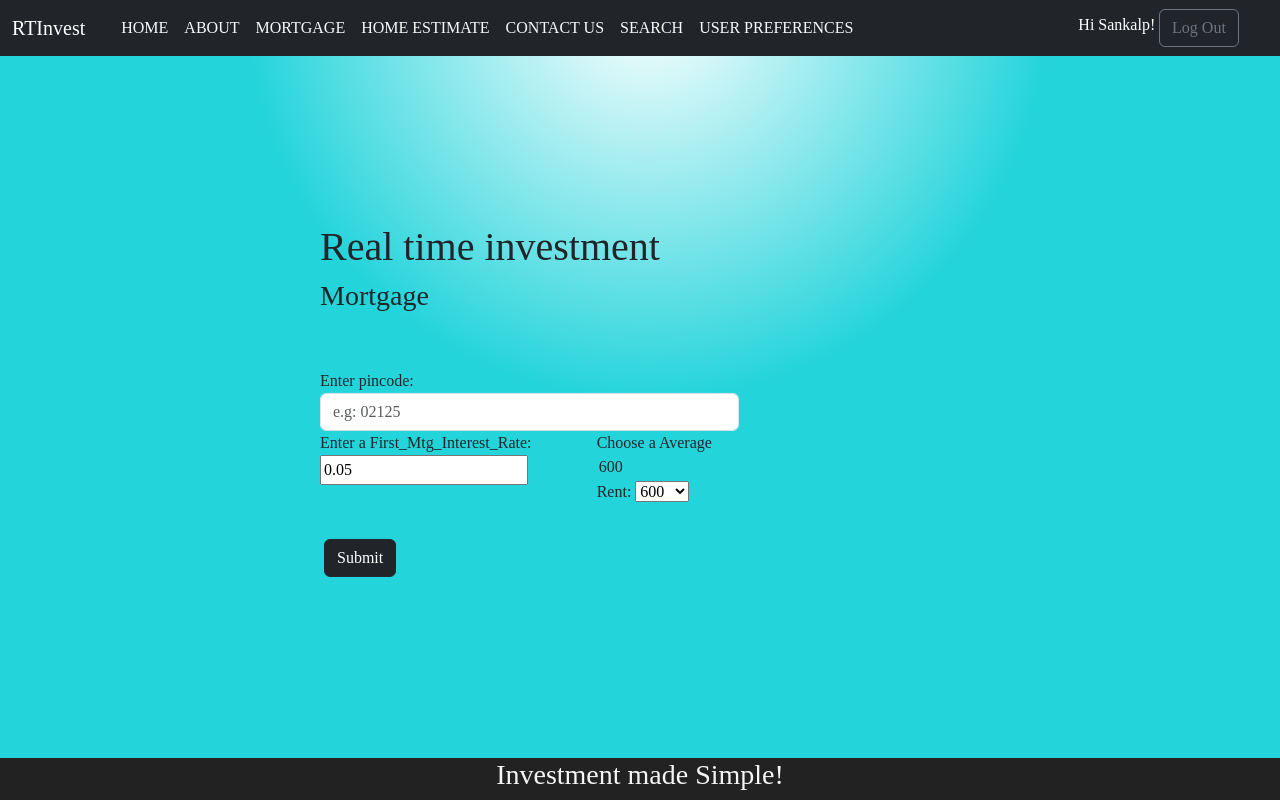
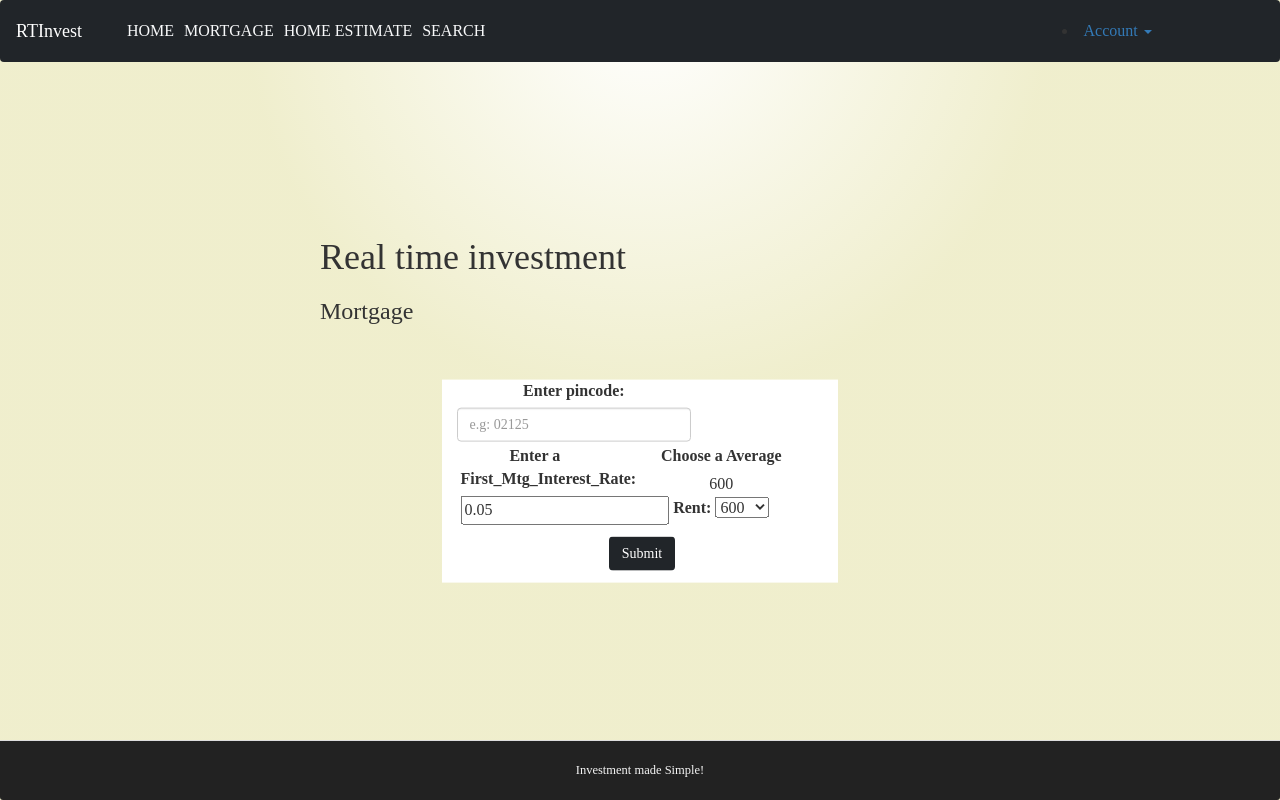
Before and after one commit to Sankalp-Vaish/CS682, a Django app: page /mortgage/ in a window 1280 px wide. Run offline with Django 4.2, Linux system fonts and the light colour scheme; a user stored in the database is signed in; data comes from the database, SQL or seed files in the repository; both versions use the stored data as it was after the commit; some libraries are stand-ins or nearby versions.

Commit message:
design changes

```diff
--- a/app/static/myfirst.css
+++ b/app/static/myfirst.css
@@ -1,7 +1,3 @@
-body {
-    font-family: verdana;
-  }
-
 .back {
     width: 100%;
     opacity: 0.5;
@@ -90,7 +86,7 @@ body {
 
 .gradient-background {
   /*background: linear-gradient(60deg, rgba(1 127 164), rgba(241, 240, 221, 0));*/
-  background: radial-gradient(401px at 50.6% -0.3%, rgba(255, 255, 255, 0.31) 1.2%, rgb(36, 212, 219) 100.2%);
+  background: radial-gradient(401px at 50.6% -0.3%, rgba(255, 255, 255, 0.31) 1.2%, rgb(207 203 100 / 32%) 100.2%);
   height: 100vh;
   width: 100vw;
 }
@@ -139,16 +135,19 @@ body {
 .panel-footer{
   position: absolute;
   bottom: 0;
+  size: 10px;
 	background-color: #222;
   color: whitesmoke;
 	width: 100%;
   text-align: center;
 }
-.panel-footer div.row{
-	/* margin-bottom: 25px; */
-  color: whitesmoke;
-  left: 50%;
+.panel-footer h3{
+	font-size: 1.25rem;
+  margin-top: 1%;
+  margin-bottom: 1%;
 }
+
+
 
 .house-card {
   margin-bottom: 5px;
@@ -156,4 +155,62 @@ body {
 
 body {
   font-family: 'Times New Roman', serif;
+  font-size: 16px;
 }
+
+#form-title{
+  margin-bottom: 5%;
+}
+
+.signup_button{
+  margin-bottom: 8%;
+  position: relative;
+  top: 10px;
+  left: 59px;
+}
+
+.home_back{
+  text-align: center;
+  background-color: #ffffff;
+
+}
+
+.est_back{
+  text-align: center;
+  background-color: #ffffff;
+  width: 100%;
+  position: relative;
+  top: 50%;
+  max-width: 62%;
+  left: 14%
+}
+
+.mort_back{
+  text-align: center;
+  background-color: #ffffff;
+  width: 100%;
+  position: relative;
+  top: 50%;
+  max-width: 62%;
+}
+
+.col-sm-3{
+  width: 95%;
+  margin-left: 1%;
+  margin-right: 1%;
+  margin-top: 1%;
+  margin-bottom: 1%;
+}
+
+.col-sm-5{
+  width: 45%;
+  margin-left: 1%;
+  margin-right: 1%;
+  margin-top: 1%;
+  margin-bottom: 1%;
+}
+
+.submit{
+  margin-bottom: 3%;
+  margin-top: 2%;
+}
--- a/app/templates/mortgage.html
+++ b/app/templates/mortgage.html
@@ -16,7 +16,8 @@
 
 
   {% if flag == "False" %}
-
+  <div class="container mort_back">
+    <div>
     <form action="" method="POST">
         {% csrf_token %}
         <div class="row">
@@ -51,16 +52,16 @@
 
 
 
-          <div class="col-sm-4">
+          <div class="submit">
             <label></label>
-            <button class="btn btn-dark" style="margin-top: 18%;">Submit</button>
+            <button class="btn btn-dark" >Submit</button>
           </div>
         </div>
         <!-- <h4>Enter pincode</h4>
         <input type="text" name="pincode">
         <button >Submit </button> -->
       </form>
-
+    </div></div>
   {% else %}
 
     <br><br>
--- a/app/templates/registration/signup.html
+++ b/app/templates/registration/signup.html
@@ -9,7 +9,7 @@
 		<div class="d-flex justify-content-center h-100">
 			<div class="user_card">
 				<div class="d-flex justify-content-center">
-					<h3 id="form-title">REGISTER ACCOUNT</h3>
+					<h4 id="form-title">REGISTER ACCOUNT</h4>
 				</div>
 				<div class="d-flex justify-content-center form_container">
 
@@ -26,7 +26,7 @@
     {{ form.password2.label}}
     <p>{{ form.password2}}</p>
   </div>
-    <button class="btn btn-dark" type="submit">Sign Up</button>
+    <button class="btn btn-dark signup_button" type="submit">Sign Up</button>
   </form></div>
 </div></div></div></div></div>
 {% endblock %}
--- a/templates/master.html
+++ b/templates/master.html
@@ -3,21 +3,23 @@
 <html>
   <head>
     <title>{% block title %}{% endblock %}</title>
-  {% load bootstrap5 %}
-  {% bootstrap_css %}
-  {% bootstrap_javascript %}
+    {% load bootstrap5 %} {% bootstrap_css %} {% bootstrap_javascript %}
     <script>
-  function sub(){
+      function sub() {
         alert(" Nice ");
       }
     </script>
-
+      <link rel="stylesheet" href="https://maxcdn.bootstrapcdn.com/bootstrap/3.4.1/css/bootstrap.min.css">
+      <script src="https://ajax.googleapis.com/ajax/libs/jquery/3.6.3/jquery.min.js"></script>
+      <script src="https://maxcdn.bootstrapcdn.com/bootstrap/3.4.1/js/bootstrap.min.js"></script>
   </head>
   <script src="{% static 'app.js' %}"></script>
-<script type="text/javascript" src="{% static 'jquery-3.6.0.min.js' %}"></script>
-<link rel="stylesheet" href="{% static 'myfirst.css' %}">
+  <script
+    type="text/javascript"
+    src="{% static 'jquery-3.6.0.min.js' %}"
+  ></script>
+  <link rel="stylesheet" href="{% static 'myfirst.css' %}" />
   <body class="gradient-background">
-
     <nav class="navbar navbar-expand-sm bg-dark navbar-dark">
       <div class="container-fluid">
         <a class="navbar-brand" href="/">RTInvest</a>
@@ -26,41 +28,85 @@
             <li class="nav-item">
               <a class="nav-link link-light" href="/home">HOME</a>
             </li>
-        <li class="nav-item">
+            <!-- <li class="nav-item">
               <a class="nav-link link-light" href="/about">ABOUT</a>
-        </li>
+            </li> -->
             <li class="nav-item">
               <a class="nav-link link-light" href="/mortgage">MORTGAGE</a>
             </li>
             <li class="nav-item">
               <a class="nav-link link-light" href="/test3">HOME ESTIMATE</a>
             </li>
-        <li class="nav-item">
+            <!-- <li class="nav-item">
               <a class="nav-link link-light" href="/help">CONTACT US</a>
-        </li>
+            </li> -->
             <li class="nav-item">
               <a class="nav-link link-light" href="/displayPage">SEARCH</a>
             </li>
-        <li class="nav-item">
+            <!-- <li class="nav-item">
               <a class="nav-link link-light" href="/prefrence">USER PREFERENCES</a>
-        </li>
+            </li> -->
+
+
+
+
+
+
+
           </ul>
+
         </div>
         {% if user.is_authenticated %}
-    <div style="width: 20%; float: right;">
-      <p style="color: white; float: left; margin: 2%;">Hi {{ user.username }}! </p>
-      <a class="btn btn-outline-secondary" href="{% url 'logout' %}">Log Out</a>
-    </div>
+        <div style="width: 20%; float: right">
+          <li class="dropdown">
+            <a data-toggle="dropdown" href="/">Account <span class="caret"></span></a>
+            <ul class="dropdown-menu">
+              <li class=" active">
+                <p style="float: left; margin: 2%; position: relative; left: 26%;">
+                  Hi {{ user.username }}!
+                </p></li>
+              <li>
+                <a href="/prefrence">
+                  <span class="glyphicon glyphicon-home"></span> USER PREFERENCES</a>
+              </li>
+              <li>
+                <a href="/help">
+                  <span class="glyphicon glyphicon-shopping-cart"></span> CONTACT US</a>
+              </li>
+              <li>
+                <a href="/about">
+                  <span class="glyphicon glyphicon-info-sign"></span> About</a>
+              </li>
+              <li><a href="{% url 'logout' %}"><span class="glyphicon glyphicon-log-in"></span> LogOut</a></li>
+            </ul>
+          </li></div>
+
+
         {% else %}
-      <div style="width: 20%; float: right;">
-        <a class="btn btn-outline-light text-light" href="{% url 'login' %}">Log In</a>
-        <a class="btn btn-outline-secondary" href="{% url 'signup' %}">Sign up</a>
-      </div>
+        <div style="width: 20%; float: right">
+          <li class="dropdown">
+            <a data-toggle="dropdown" href="/main">More<span class="caret"></span></a>
+            <ul class="dropdown-menu">
+              <li class="">
+                <a href="/help">
+                  <span class="glyphicon glyphicon-shopping-cart"></span> CONTACT US</a>
+              </li>
+              <li>
+                <a href="/about">
+                  <span class="glyphicon glyphicon-info-sign"></span> About</a>
+              </li>
+              <li><a href="{% url 'signup' %}"><span class="glyphicon glyphicon-user"></span> Sign Up</a></li>
+              <li><a href="{% url 'login' %}"><span class="glyphicon glyphicon-log-in"></span> Login</a></li>
+            </ul>
+          </li></div>
         {% endif %}
+
+
+
+
+
       </div>
     </nav>
-
-
 
     <!-- <img class="back" src="http://trumpwallpapers.com/wp-content/uploads/Real-Estate-Wallpaper-12-1920x1080-1.jpg" alt="image">   -->
     <!-- <footer class="panel-footer">
@@ -72,11 +118,9 @@
 </footer> -->
 
     <footer class="panel-footer">
-  <h3>Investment made Simple!</h3>
+      <h3 class="footer">Investment made Simple!</h3>
     </footer>
 
-{% block content %}
-{% endblock %}
-
+    {% block content %} {% endblock %}
   </body>
 </html>
```
Also changed, not shown: app/templates/Home.html (+23 -10 lines), app/templates/registration/login.html (+4 -4 lines), app/templates/test3.html (+11 -8 lines), db.sqlite3. Lines whose indentation alone changed are shown as unchanged.
